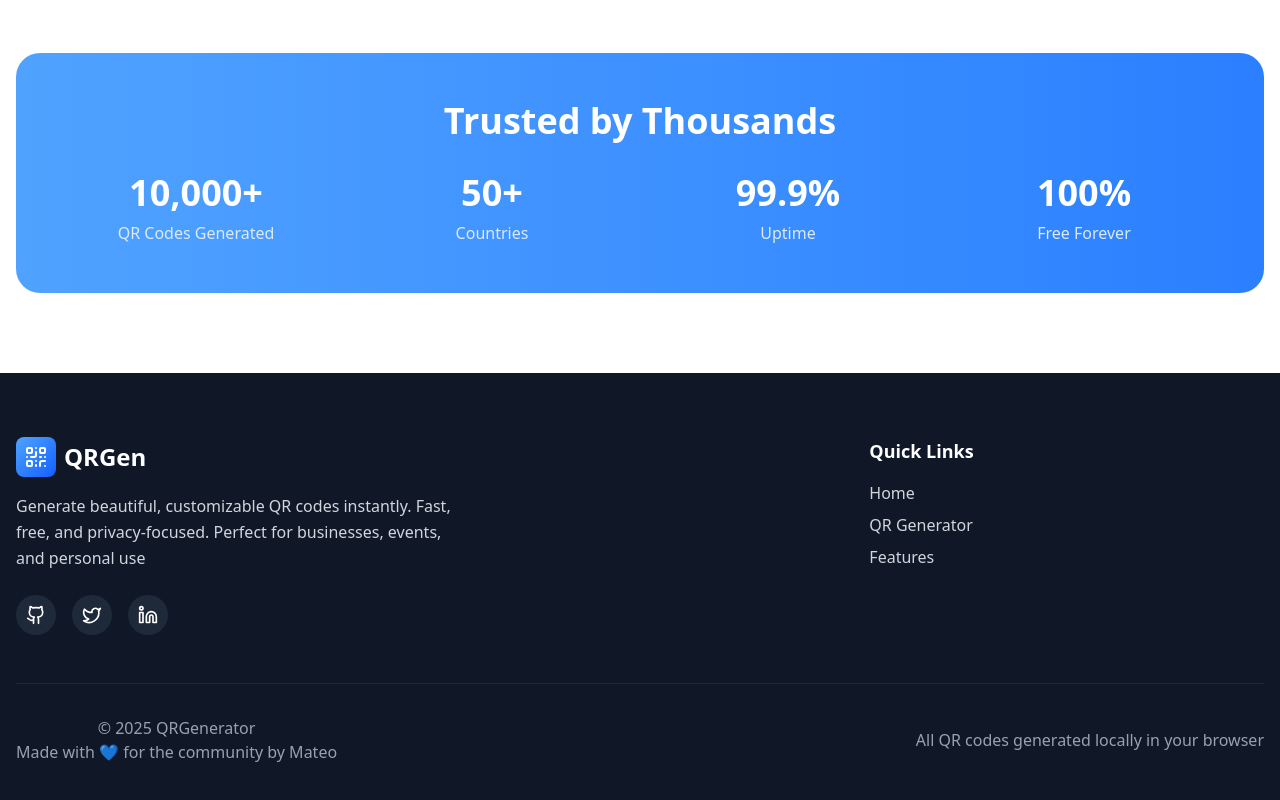
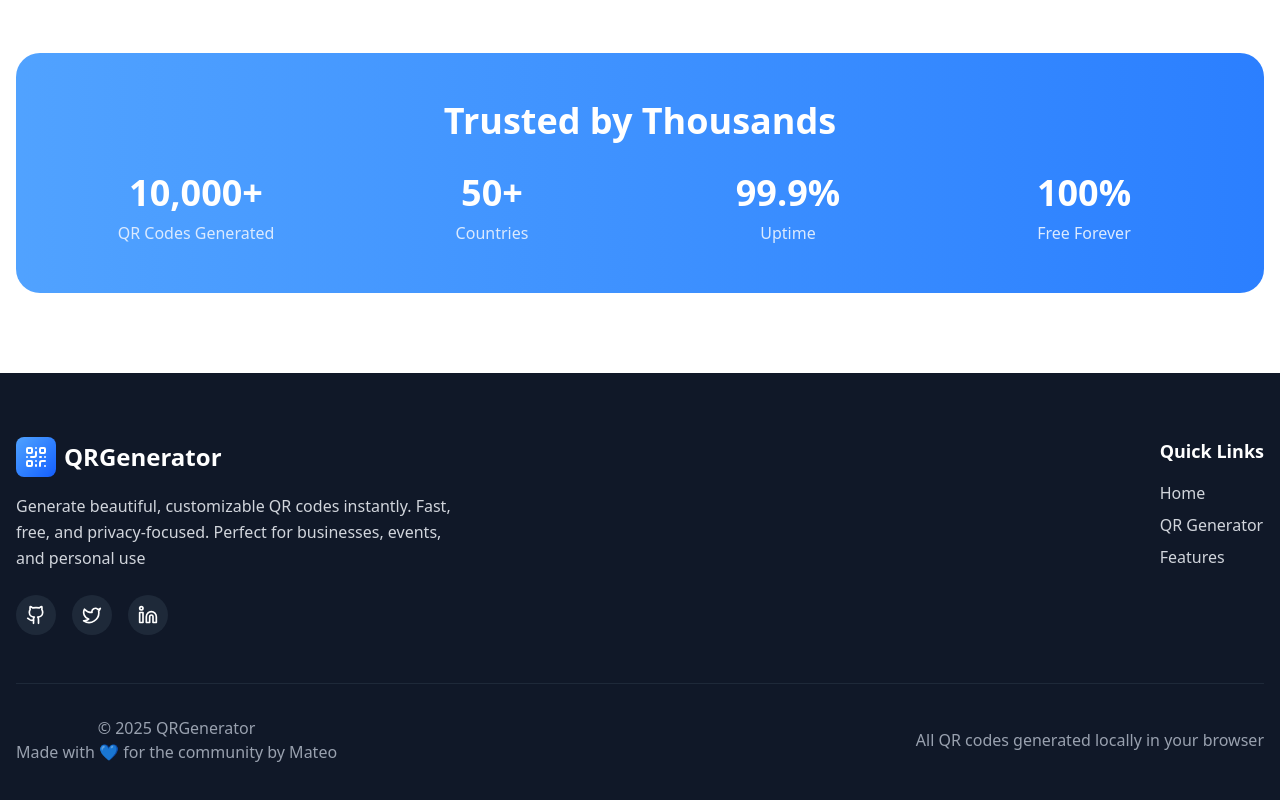
Before and after one commit to mateobetancurb/qr-code-generator, a React (Vite) app: page / in a window 1280 px wide. Shown: the part 2539-3339 px from the top of the page. Built offline with nearby package versions, Linux system fonts and the light colour scheme.

Commit message:
Refactor Footer component layout to utilize flexbox for better alignment and spacing, enhancing overall design and user experience.

```diff
--- a/src/components/Footer.tsx
+++ b/src/components/Footer.tsx
@@ -15,21 +15,21 @@ const Footer: React.FC = () => {
 			className="bg-gray-900 dark:bg-black text-white transition-colors duration-300"
 		>
 			<div className="container mx-auto px-4 py-16">
-				<div className="grid grid-cols-1 md:grid-cols-2 lg:grid-cols-3 gap-8">
+				<div className="md:flex md:justify-between">
 					{/* brand */}
 					<div className="lg:col-span-2">
 						<div className="flex items-center space-x-2 mb-4">
 							<div className="w-10 h-10 bg-gradient-to-br from-blue-400 to-blue-600 rounded-lg flex items-center justify-center">
 								<QrCode className="w-6 h-6 text-white" />
 							</div>
-							<span className="text-2xl font-bold">QRGen</span>
+							<span className="text-2xl font-bold">QRGenerator</span>
 						</div>
 						<p className="text-gray-300 mb-6 max-w-md leading-relaxed">
 							Generate beautiful, customizable QR codes instantly. Fast, free,
 							and privacy-focused. Perfect for businesses, events, and personal
 							use
 						</p>
-						<div className="flex space-x-4">
+						<div className="flex space-x-4 mb-5 md:mb-0">
 							<a
 								href="https://github.com/mateobetancurb"
 								target="_blank"
```
